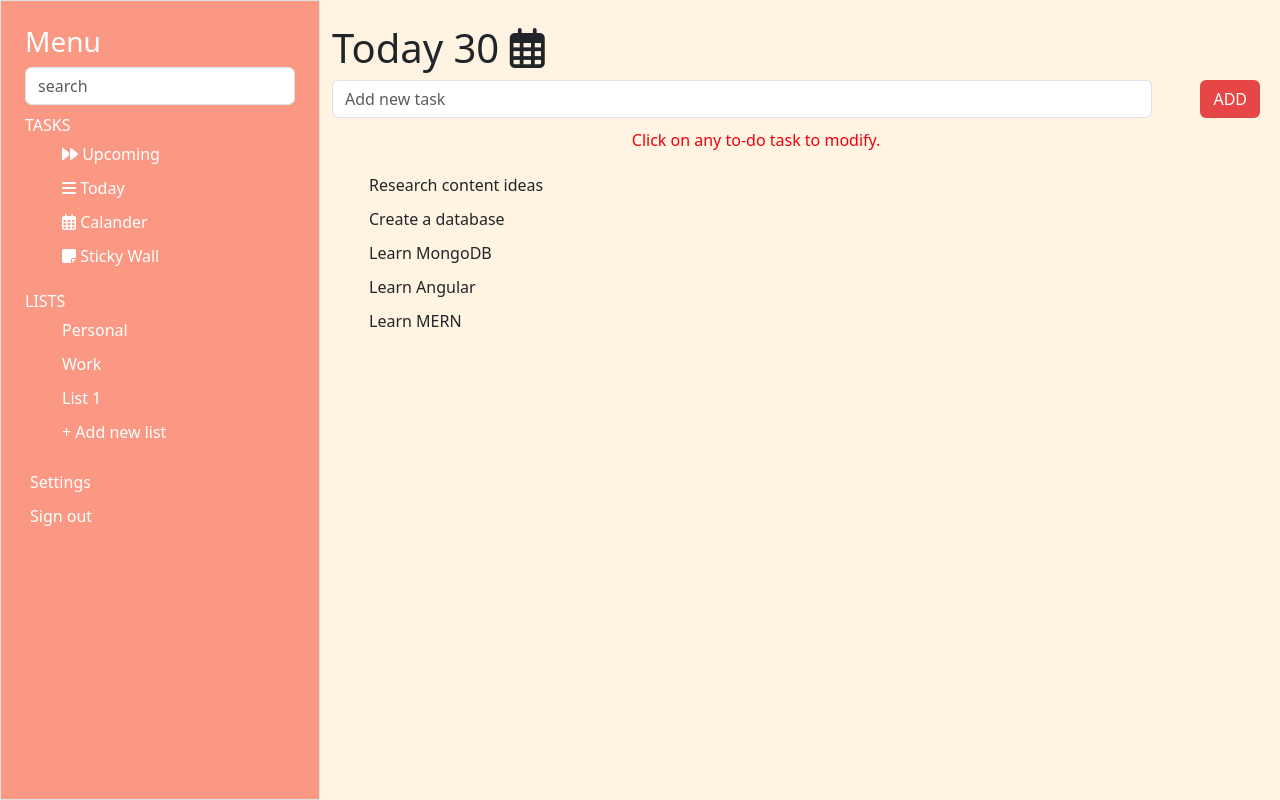
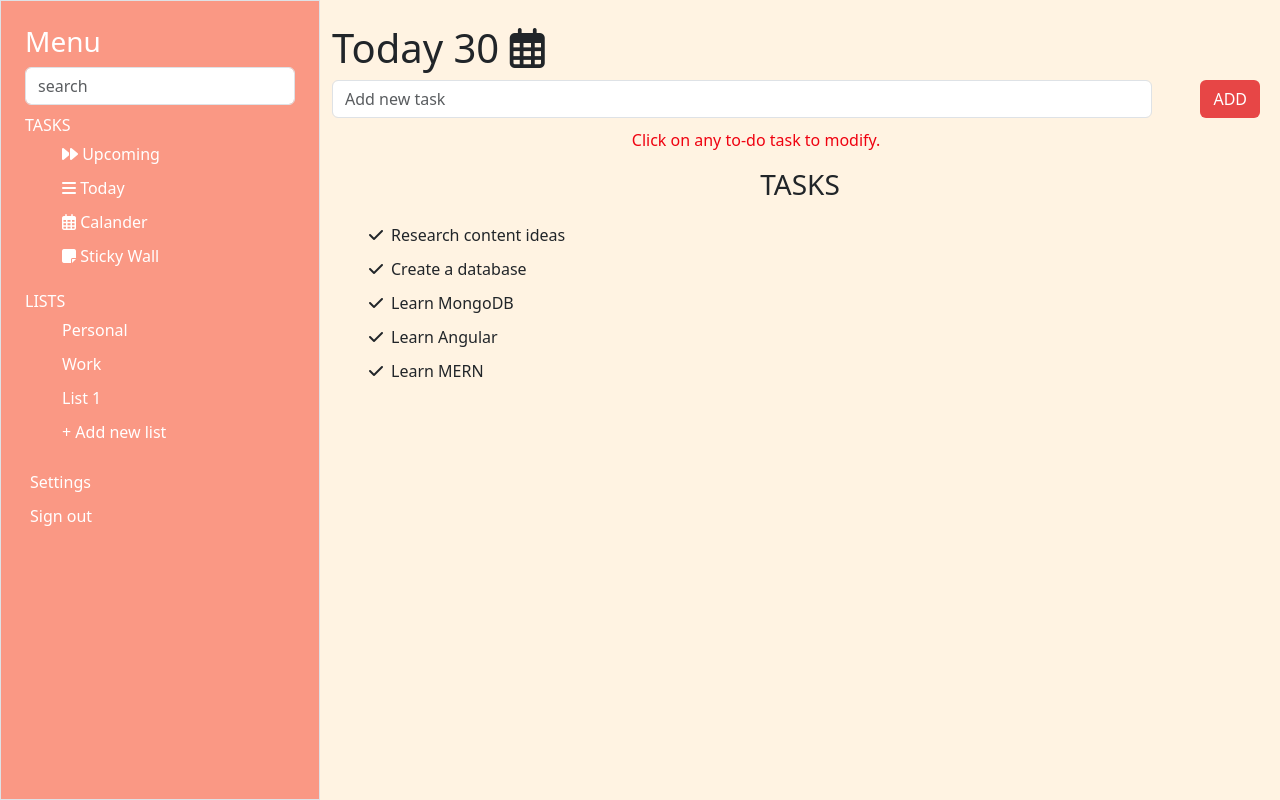
Before and after one commit to shonmathew19/todo-react, a React (Vite) app: page / in a window 1280 px wide. Built offline with nearby package versions, Linux system fonts and the light colour scheme.

Commit message:
initial commit

```diff
--- a/src/pages/Home.jsx
+++ b/src/pages/Home.jsx
@@ -62,12 +62,14 @@ const Home = () => {
                             <button className="btn me-2" style={{ backgroundColor: '#E74646', color: 'white' }}>ADD</button>
                         </div>
                         <p className="message">Click on any to-do task to modify.</p>
+
+                        <h3 className="text-center ">TASKS</h3>
                         <ul className="mt-3 ">
-                            <li onClick={handleShow} >Research content ideas </li>
-                            <li onClick={handleShow}>Create a database</li>
-                            <li onClick={handleShow}>Learn MongoDB</li>
-                            <li onClick={handleShow}>Learn Angular</li>
-                            <li onClick={handleShow}>Learn MERN</li>
+                            <li onClick={handleShow}> <i class="fa-solid fa-check me-2"></i>Research content ideas </li>
+                            <li onClick={handleShow}> <i class="fa-solid fa-check me-2"></i>Create a database</li>
+                            <li onClick={handleShow}> <i class="fa-solid fa-check me-2"></i>Learn MongoDB</li>
+                            <li onClick={handleShow}> <i class="fa-solid fa-check me-2"></i>Learn Angular</li>
+                            <li onClick={handleShow}> <i class="fa-solid fa-check me-2"></i>Learn MERN</li>
                         </ul>
 
                     </Col>
```
